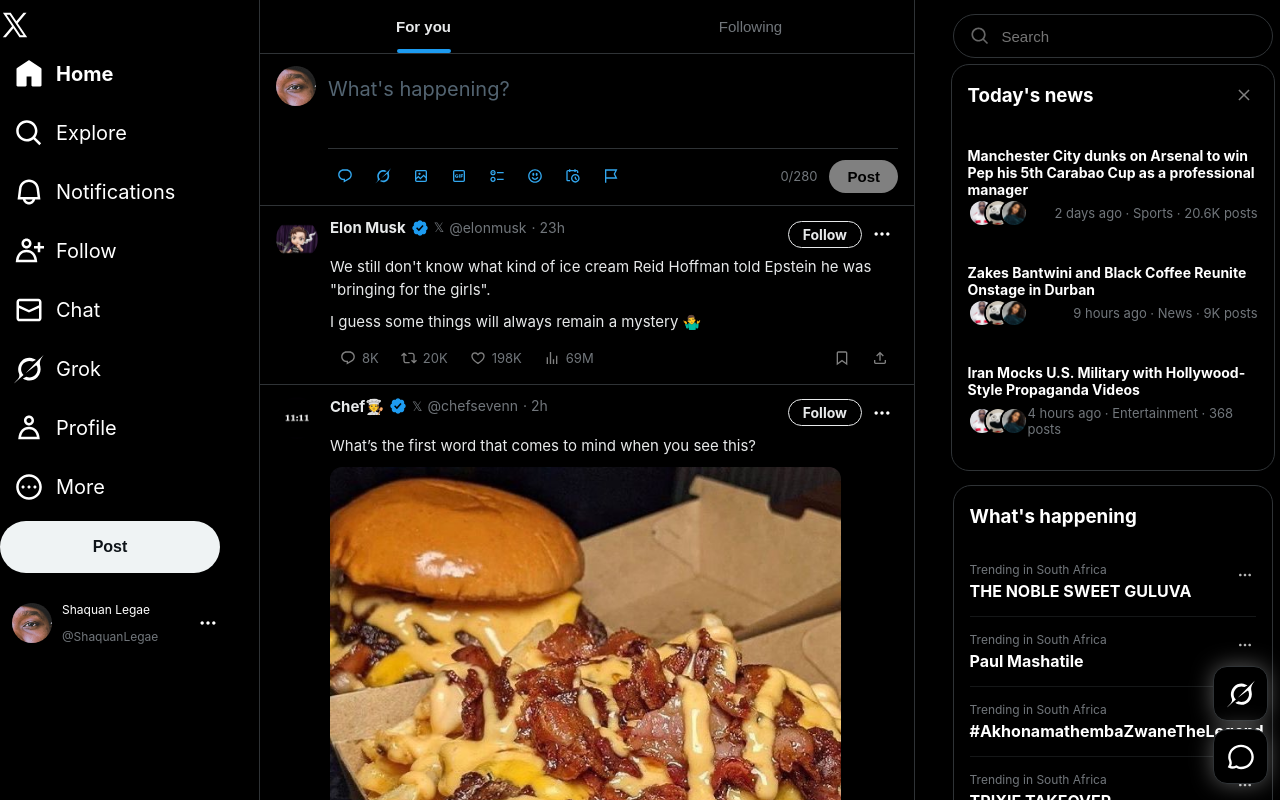
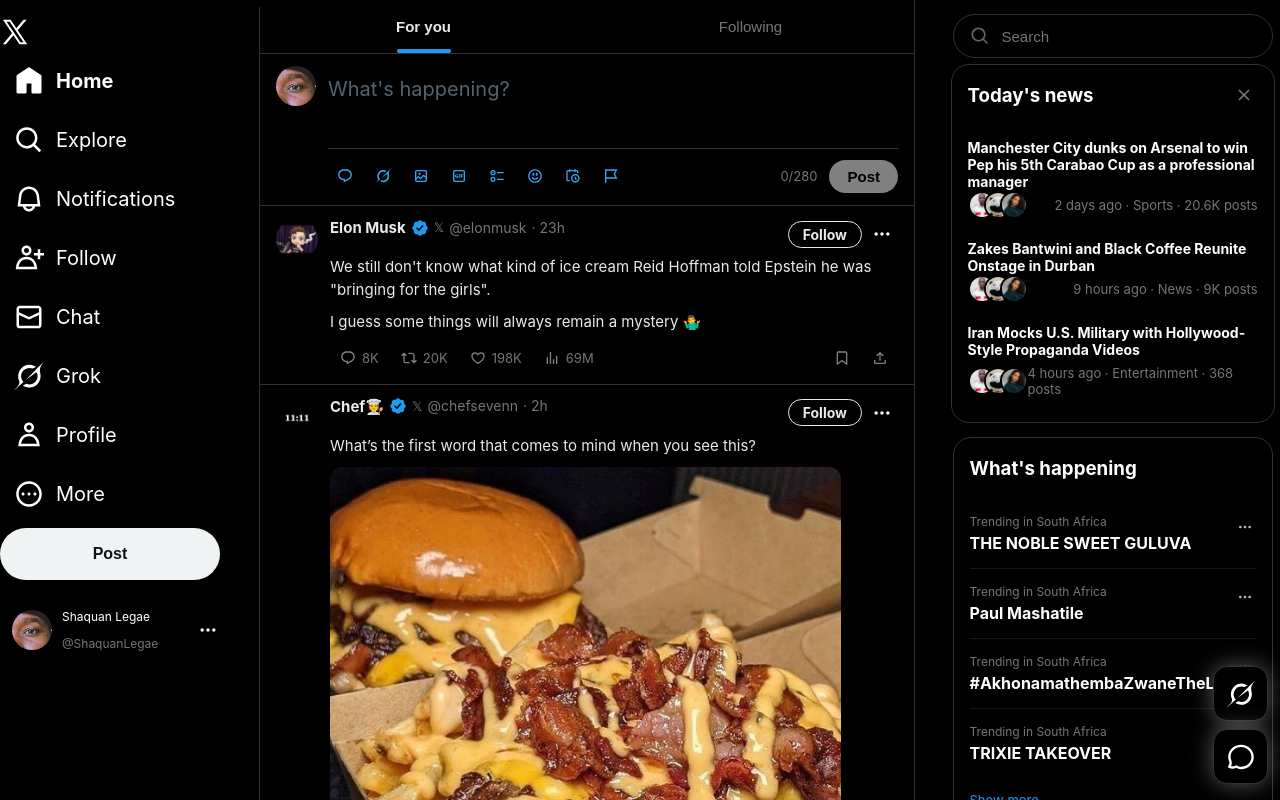
Before and after one commit to Shaquan-Legae/X, a plain HTML site: page index.html in a window 1280 px wide. Drawn offline with Linux system fonts and the light colour scheme; a web font is replaced by a local one.

Commit message:
Added CSS changes

```diff
--- a/index.css
+++ b/index.css
@@ -28,7 +28,7 @@
     width: 260px;
     border-right: 1px solid #2f3336;
     position: sticky;
-    top: 0;
+    margin-top: 7px;
     box-sizing: border-box;
 }
 
@@ -791,7 +791,7 @@
 .news-line {
     display: block;
     border-radius: 10px;
-    padding: 8px 6px;
+    padding: 0px 6px;
     margin: 0 -6px;
     transition: background-color 0.2s ease;
     cursor: pointer;
```
